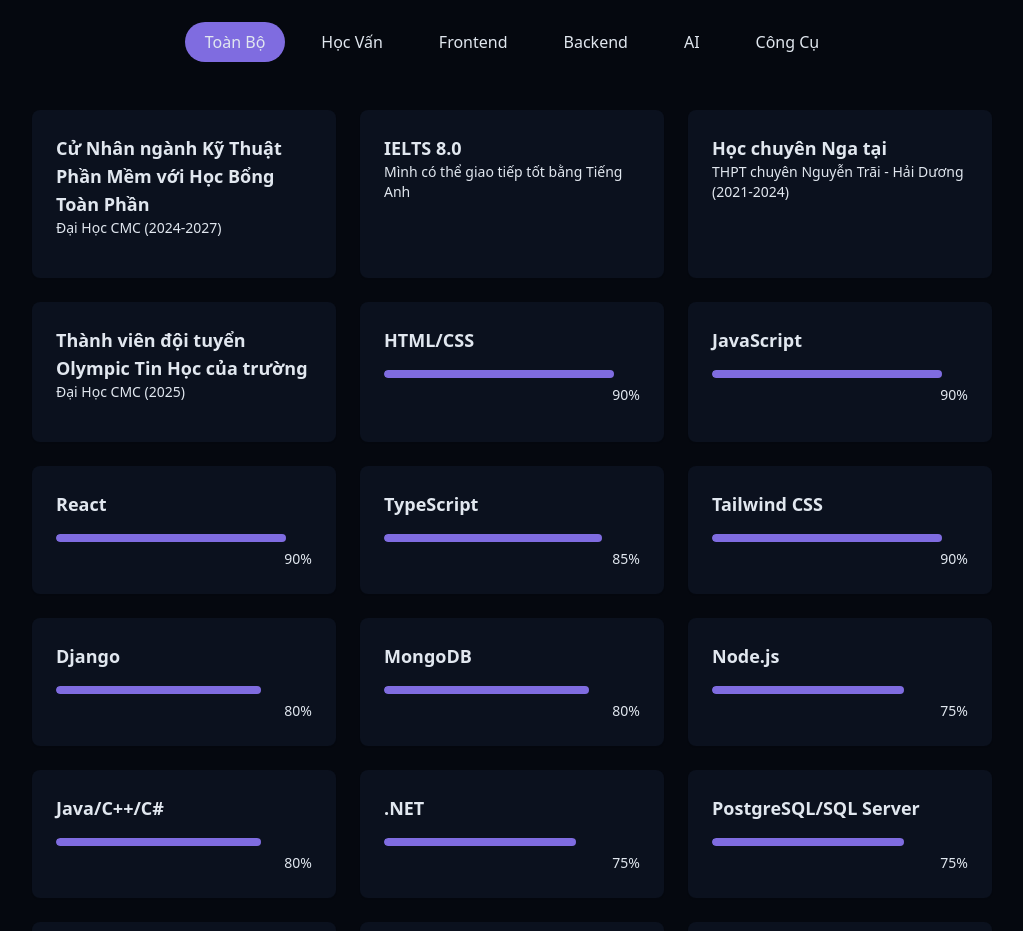
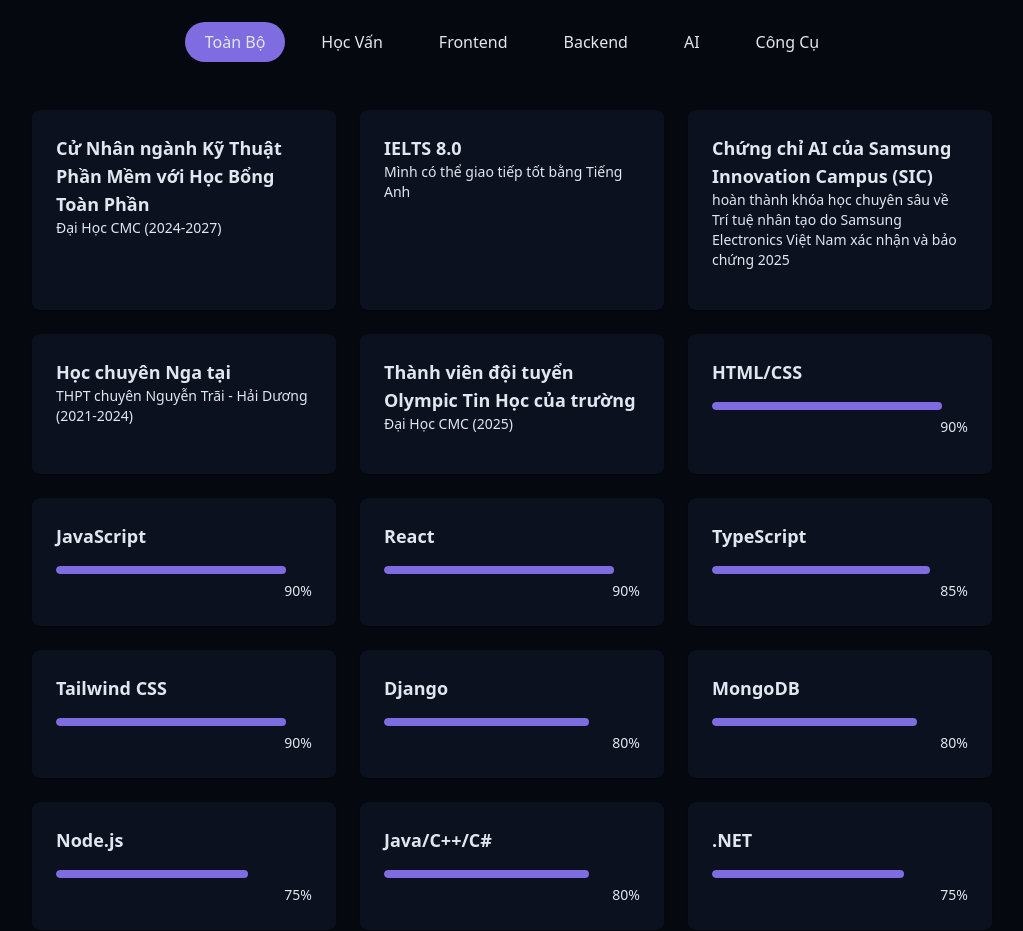
Before and after one commit to AkasameVN26/about-binh, a React (Vite) app: page / in a window 1280 px wide. Shown: the part 1740-2671 px from the top of the page, without its empty margins (128-1151 px from the left). Built offline with nearby package versions, Linux system fonts and the light colour scheme.

Commit message:
skills update

```diff
--- a/src/components/SkillsSection.jsx
+++ b/src/components/SkillsSection.jsx
@@ -13,6 +13,14 @@
     name: "IELTS 8.0",
     institution: "Mình có thể giao tiếp tốt bằng Tiếng Anh",
     year: "",
+    category: "Học vấn",
+  },
+
+  {
+    name: "Chứng chỉ AI của Samsung Innovation Campus (SIC)",
+    institution:
+      "hoàn thành khóa học chuyên sâu về Trí tuệ nhân tạo do Samsung Electronics Việt Nam xác nhận và bảo chứng",
+    year: "2025",
     category: "Học vấn",
   },
 
```
